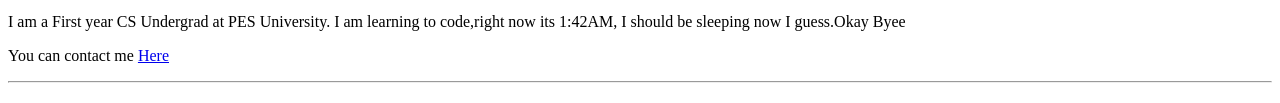
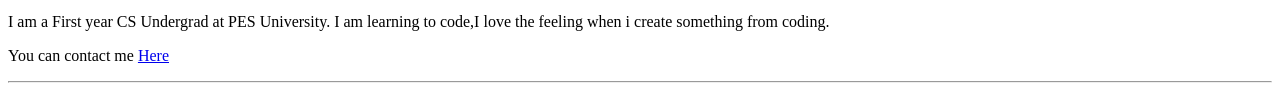
Before and after one commit to KarthikPanagar/Profile, a plain HTML site: page index.html in a window 1280 px wide. Shown: the part 347-450 px from the top of the page. Drawn offline with Linux system fonts and the light colour scheme.

Commit message:
Update index.html

```diff
--- a/index.html
+++ b/index.html
@@ -16,7 +16,7 @@
 </table>
 
 
-  <p>I am a First year CS Undergrad at PES University. I am learning to code,right now its 1:42AM, I should be sleeping now I guess.Okay Byee </p>
+  <p>I am a First year CS Undergrad at PES University. I am learning to code,I love the feeling when i create something from coding.</p>
   <p>You can contact me <a href="Contact.html">Here</a></p>
   <hr>
   <h3>Education :</h3>
```
